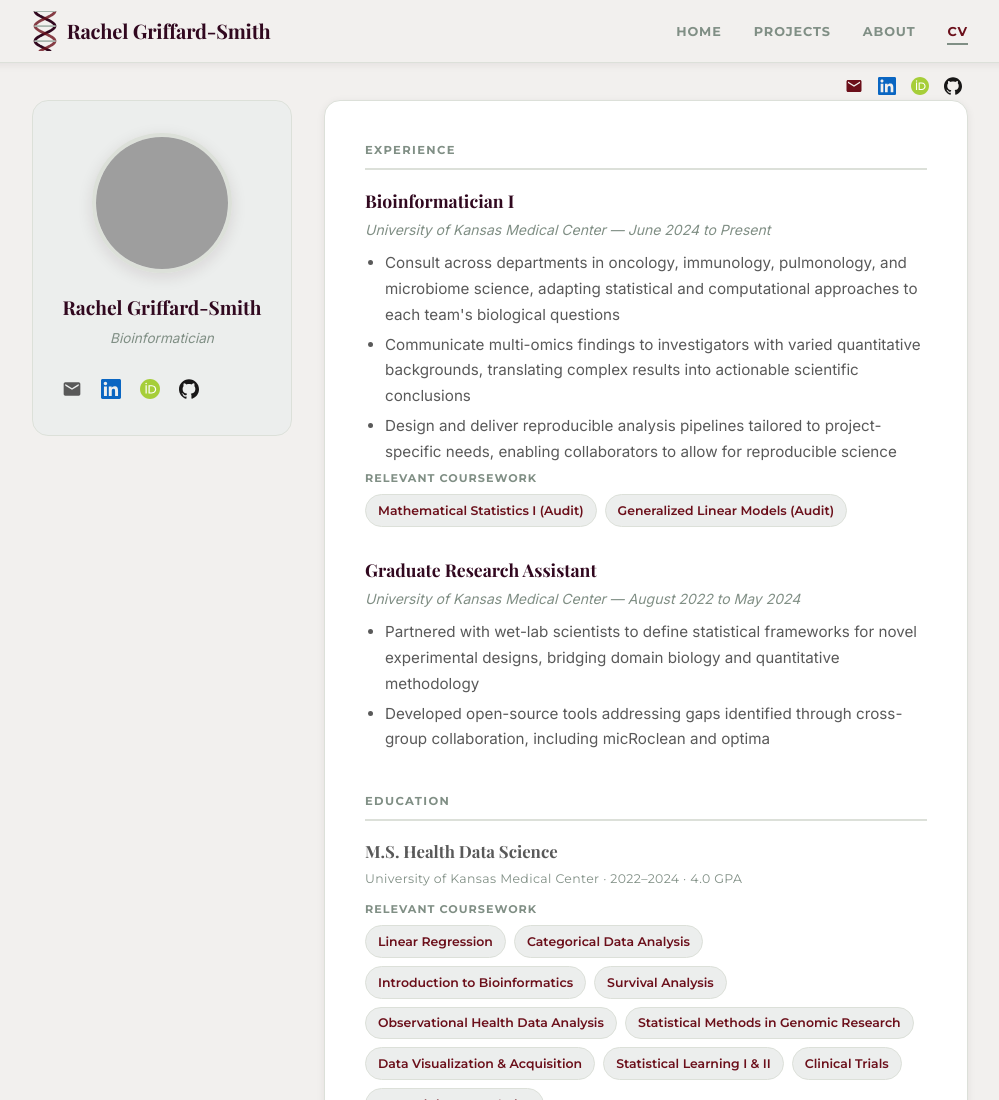
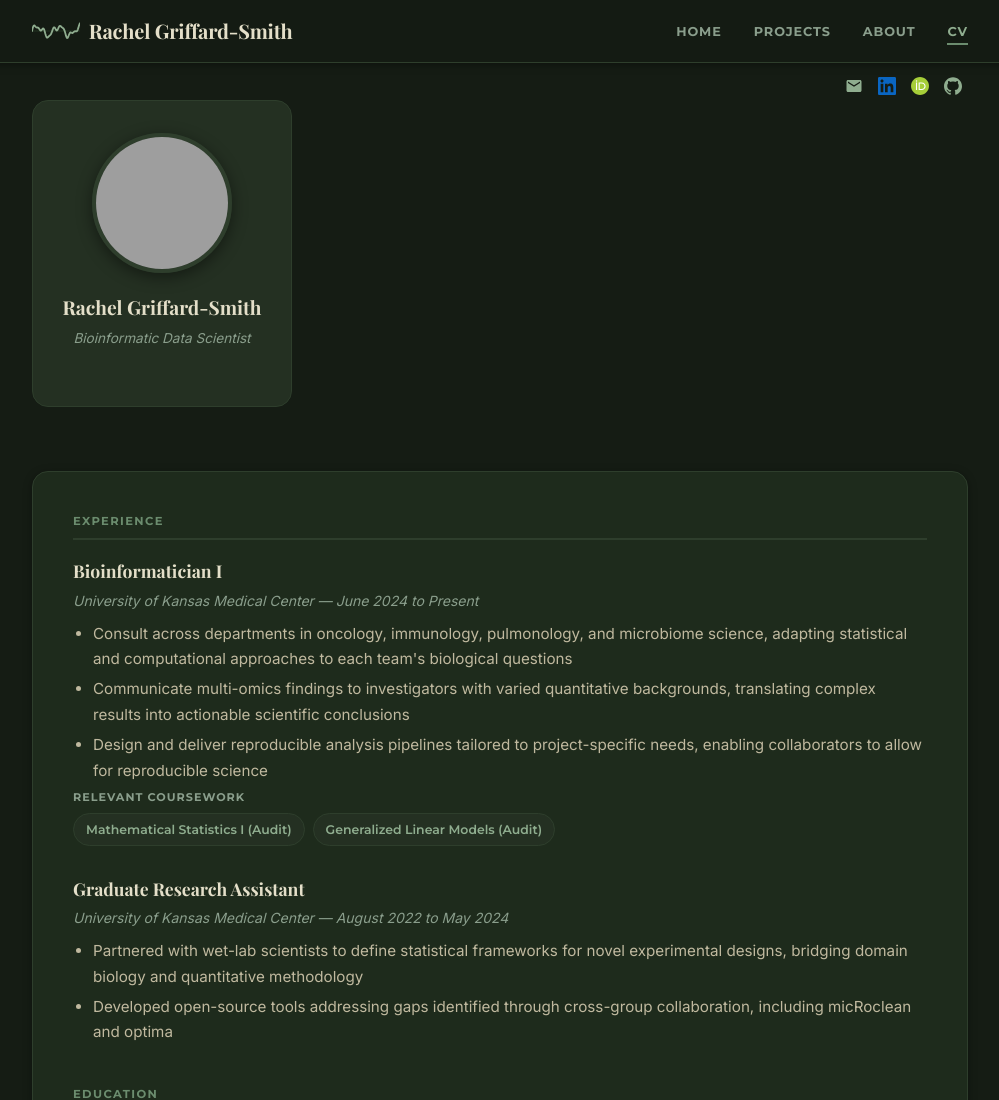
Before and after one commit to rachelgriffard/rachelgriffard.github.io, an Astro site: page /cv in a window 1280 px wide. Shown: the top 1100 px of the page, without its empty margins (140-1139 px from the left). Built offline with nearby package versions, Linux system fonts and the light colour scheme; Astro itself is replaced by a stand-in of ours; grey boxes are pictures that could not be loaded; a web font is replaced by a local one.

Commit message:
Update color scheme, change logo, update verbiage in certain places

```diff
--- a/public/css/styles.css
+++ b/public/css/styles.css
@@ -13,30 +13,24 @@
 }
 
 :root {
-  /* Palette: Alabaster Grey / Midnight Violet / Black Cherry / Charcoal / Grey Olive */
-  --alabaster-grey:    #dce0d9;
-  --midnight-violet:   #31081f;
-  --black-cherry:      #6b0f1a;
-  --charcoal:          #595959;
-  --grey-olive:        #808f85;
-
-  --bg:          #f2f0ee;
-  --bg-card:     #ffffff;
-  --bg-mist:     #dce0d9;
-  --green-900:   #31081f;   /* midnight-violet */
-  --green-700:   #6b0f1a;   /* black-cherry */
-  --green-500:   #808f85;   /* grey-olive */
-  --green-300:   #a8b5ad;   /* light grey-olive */
-  --green-100:   #dce0d9;   /* alabaster-grey */
-  --green-50:    #eceeed;   /* pale alabaster */
-  --text-dark:   #31081f;   /* midnight-violet */
-  --text-body:   #595959;   /* charcoal */
-  --text-muted:  #808f85;   /* grey-olive */
-  --text-light:  #a8b5ad;   /* light grey-olive */
-  --border:      #dce0d9;   /* alabaster-grey */
-  --shadow-sm:   0 2px 8px rgba(49,8,31,0.07);
-  --shadow-md:   0 4px 16px rgba(49,8,31,0.11);
-  --shadow-lg:   0 8px 32px rgba(49,8,31,0.15);
+  /* Palette: Forest Moss Dark */
+  --bg:          #151c14;
+  --bg-card:     #1e2b1c;
+  --bg-mist:     #243022;
+  --green-900:   #e4dfc9;   /* warm linen — headings */
+  --green-700:   #8fad8f;   /* moss green — links / primary accent */
+  --green-500:   #6b8c6e;   /* sage — secondary accent */
+  --green-300:   #4a6b4e;   /* dark sage — subtle accents */
+  --green-100:   #2e3e2c;   /* near-black green — borders / table rows */
+  --green-50:    #243022;   /* deepest tint — table headers / skill tag bg */
+  --text-dark:   #e4dfc9;   /* warm linen */
+  --text-body:   #c0b99f;   /* warm cream — body text */
+  --text-muted:  #8a9e8c;   /* sage grey */
+  --text-light:  #6b7d6c;   /* dim sage */
+  --border:      #2e3e2c;
+  --shadow-sm:   0 2px 8px rgba(0,0,0,0.35);
+  --shadow-md:   0 4px 16px rgba(0,0,0,0.45);
+  --shadow-lg:   0 8px 32px rgba(0,0,0,0.55);
   --radius:      10px;
   --radius-lg:   16px;
   --ease:        0.2s ease;
@@ -90,7 +84,7 @@ ul {
    STICKY NAVIGATION
    =============================== */
 .site-nav {
-  background: rgba(242,240,238,0.95);
+  background: rgba(21,28,20,0.95);
   backdrop-filter: blur(8px);
   border-bottom: 1px solid var(--border);
   position: sticky;
@@ -400,10 +394,10 @@ ul {
   margin-bottom: 0.8rem;
 }
 
-.pub-status.published  { background: #d4edda; color: #155724; }
-.pub-status.submitted  { background: #cce5ff; color: #004085; }
-.pub-status.preprint   { background: #fff3cd; color: #856404; }
-.pub-status.in-prep    { background: #f0e6ff; color: #4b2e83; }
+.pub-status.published  { background: #1a3320; color: #7ec98a; }
+.pub-status.submitted  { background: #162535; color: #6ab4d4; }
+.pub-status.preprint   { background: #302212; color: #c9974a; }
+.pub-status.in-prep    { background: #251635; color: #a87cc4; }
 
 .pub-card h3 {
   font-family: 'Playfair Display', Georgia, serif;
@@ -466,10 +460,10 @@ ul {
   margin-bottom: 0.8rem;
 }
 
-.project-type.workbook   { background: #cce5ff; color: #004085; }
-.project-type.r-package  { background: #d4edda; color: #155724; }
-.project-type.pipeline   { background: #fff3cd; color: #856404; }
-.project-type.analysis   { background: #f0e6ff; color: #4b2e83; }
+.project-type.workbook   { background: #162535; color: #6ab4d4; }
+.project-type.r-package  { background: #1a3320; color: #7ec98a; }
+.project-type.pipeline   { background: #302212; color: #c9974a; }
+.project-type.analysis   { background: #251635; color: #a87cc4; }
 
 /* ===============================
    PROFILE BADGES (publications page)
--- /dev/null
+++ b/src/components/WaveformLogo.astro
@@ -0,0 +1,62 @@
+---
+// WaveformLogo.astro — mouse-driven data signal nav brand
+---
+
+<a href="/" class="nav-brand wave-logo-link">
+  <svg
+    class="wave-icon"
+    viewBox="0 0 48 22"
+    width="48"
+    height="22"
+    fill="none"
+    xmlns="http://www.w3.org/2000/svg"
+    aria-hidden="true"
+  >
+    <defs>
+      <clipPath id="wave-clip">
+        <rect x="0" y="0" width="48" height="22" />
+      </clipPath>
+    </defs>
+    <g clip-path="url(#wave-clip)">
+      <line x1="0" y1="11" x2="48" y2="11" stroke="#4a6b4e" stroke-width="0.6" opacity="0.5"/>
+      <path class="wave-path" stroke="#8fad8f" stroke-width="1.8" stroke-linecap="round" stroke-linejoin="round" fill="none"/>
+    </g>
+  </svg>
+  <span>Rachel Griffard-Smith</span>
+</a>
+
+<style>
+  .wave-logo-link {
+    display: flex;
+    align-items: center;
+    gap: 0.55rem;
+  }
+</style>
+
+<script>
+  const W   = 48;
+  const CY  = 11;
+  const AMP =  8;
+  const N   = 90;
+
+  const svg  = document.querySelector('.wave-icon')!;
+  const path = svg.querySelector('.wave-path') as SVGPathElement;
+
+  function draw(phase: number) {
+    let d = '';
+    for (let i = 0; i <= N; i++) {
+      const x = (i / N) * W;
+      const t = (i / N) * 4.5 * Math.PI + phase;
+      // three frequencies for a realistic data-signal look
+      const y = CY - AMP * (0.55 * Math.sin(t) + 0.3 * Math.sin(2.3 * t) + 0.15 * Math.sin(4.1 * t));
+      d += `${i === 0 ? 'M' : 'L'}${x.toFixed(2)},${y.toFixed(2)} `;
+    }
+    path.setAttribute('d', d.trim());
+  }
+
+  draw(0);
+
+  document.addEventListener('mousemove', (e) => {
+    draw((e.clientX / window.innerWidth) * 2 * Math.PI);
+  });
+</script>
--- a/src/layouts/BaseLayout.astro
+++ b/src/layouts/BaseLayout.astro
@@ -1,5 +1,5 @@
 ---
-import DNALogo from '../components/DNALogo.astro';
+import WaveformLogo from '../components/WaveformLogo.astro';
 
 interface Props {
   title: string;
@@ -28,7 +28,7 @@ const pathname = Astro.url.pathname;
   <body>
     <nav class="site-nav">
       <div class="nav-inner">
-        <DNALogo />
+        <WaveformLogo />
         <ul class="nav-links">
           <li>
             <a href="/" class:list={[{ active: pathname === "/" }]}>Home</a>
@@ -65,7 +65,7 @@ const pathname = Astro.url.pathname;
             <svg viewBox="0 0 256 256" xmlns="http://www.w3.org/2000/svg"><path d="M256 128c0 70.7-57.3 128-128 128C57.3 256 0 198.7 0 128 0 57.3 57.3 0 128 0c70.7 0 128 57.3 128 128z" fill="#A6CE39"/><path d="M86.3 186.2H70.9V79.1h15.4v107.1zM108.9 79.1h41.6c39.6 0 57 28.3 57 53.6 0 27.5-21.5 53.6-56.8 53.6h-41.8V79.1zm15.4 93.3h24.5c34.9 0 42.9-26.5 42.9-39.7C191.7 111.2 178 93 152 93h-27.7v79.4zM88.7 56.8c0 5.5-4.5 10.1-10.1 10.1s-10.1-4.6-10.1-10.1c0-5.6 4.5-10.1 10.1-10.1s10.1 4.5 10.1 10.1z" fill="#fff"/></svg>
           </a>
           <a href="https://github.com/rachelgriffard" target="_blank" rel="noopener noreferrer" aria-label="GitHub">
-            <svg viewBox="0 0 24 24" xmlns="http://www.w3.org/2000/svg"><path d="M12 .297c-6.63 0-12 5.373-12 12 0 5.303 3.438 9.8 8.205 11.385.6.113.82-.258.82-.577 0-.285-.01-1.04-.015-2.04-3.338.724-4.042-1.61-4.042-1.61C4.422 18.07 3.633 17.7 3.633 17.7c-1.087-.744.084-.729.084-.729 1.205.084 1.838 1.236 1.838 1.236 1.07 1.835 2.809 1.305 3.495.998.108-.776.417-1.305.76-1.605-2.665-.3-5.466-1.332-5.466-5.93 0-1.31.465-2.38 1.235-3.22-.135-.303-.54-1.523.105-3.176 0 0 1.005-.322 3.3 1.23.96-.267 1.98-.399 3-.405 1.02.006 2.04.138 3 .405 2.28-1.552 3.285-1.23 3.285-1.23.645 1.653.24 2.873.12 3.176.765.84 1.23 1.91 1.23 3.22 0 4.61-2.805 5.625-5.475 5.92.42.36.81 1.096.81 2.22 0 1.606-.015 2.896-.015 3.286 0 .315.21.69.825.57C20.565 22.092 24 17.592 24 12.297c0-6.627-5.373-12-12-12" fill="#181717"/></svg>
+            <svg viewBox="0 0 24 24" xmlns="http://www.w3.org/2000/svg"><path d="M12 .297c-6.63 0-12 5.373-12 12 0 5.303 3.438 9.8 8.205 11.385.6.113.82-.258.82-.577 0-.285-.01-1.04-.015-2.04-3.338.724-4.042-1.61-4.042-1.61C4.422 18.07 3.633 17.7 3.633 17.7c-1.087-.744.084-.729.084-.729 1.205.084 1.838 1.236 1.838 1.236 1.07 1.835 2.809 1.305 3.495.998.108-.776.417-1.305.76-1.605-2.665-.3-5.466-1.332-5.466-5.93 0-1.31.465-2.38 1.235-3.22-.135-.303-.54-1.523.105-3.176 0 0 1.005-.322 3.3 1.23.96-.267 1.98-.399 3-.405 1.02.006 2.04.138 3 .405 2.28-1.552 3.285-1.23 3.285-1.23.645 1.653.24 2.873.12 3.176.765.84 1.23 1.91 1.23 3.22 0 4.61-2.805 5.625-5.475 5.92.42.36.81 1.096.81 2.22 0 1.606-.015 2.896-.015 3.286 0 .315.21.69.825.57C20.565 22.092 24 17.592 24 12.297c0-6.627-5.373-12-12-12" fill="currentColor"/></svg>
           </a>
         </div>
       </div>
--- a/src/pages/cv.astro
+++ b/src/pages/cv.astro
@@ -5,7 +5,7 @@ import BaseLayout from '../layouts/BaseLayout.astro';
 
 <BaseLayout
   title="CV | Rachel Griffard-Smith"
-  description="Curriculum vitae for Rachel Griffard-Smith, Bioinformatician at the University of Kansas Medical Center."
+  description="Curriculum vitae for Rachel Griffard-Smith, Bioinformatic Data Scientist at the University of Kansas Medical Center."
 >
   <div class="container">
     <div class="cv-layout">
@@ -19,32 +19,8 @@ import BaseLayout from '../layouts/BaseLayout.astro';
           width=300
         />
         <h2>Rachel Griffard-Smith</h2>
-        <p class="cv-role">Bioinformatician</p>
+        <p class="cv-role">Bioinformatic Data Scientist</p>
 
-        <div class="cv-sidebar-section">
-          <div class="contact-icons">
-            <a href="mailto:rachelgriffard@gmail.com" aria-label="Email">
-              <svg viewBox="0 0 24 24" xmlns="http://www.w3.org/2000/svg" class="contact-icon">
-                <path d="M20 4H4c-1.1 0-2 .9-2 2v12c0 1.1.9 2 2 2h16c1.1 0 2-.9 2-2V6c0-1.1-.9-2-2-2zm0 4l-8 5-8-5V6l8 5 8-5v2z"/>
-              </svg>
-            </a>
-            <a href="https://www.linkedin.com/in/rachelgriffard" target="_blank" rel="noopener noreferrer" aria-label="LinkedIn">
-              <svg viewBox="0 0 24 24" xmlns="http://www.w3.org/2000/svg" class="contact-icon">
-                <path d="M20.447 20.452h-3.554v-5.569c0-1.328-.027-3.037-1.852-3.037-1.853 0-2.136 1.445-2.136 2.939v5.667H9.351V9h3.414v1.561h.046c.477-.9 1.637-1.85 3.37-1.85 3.601 0 4.267 2.37 4.267 5.455v6.286zM5.337 7.433c-1.144 0-2.063-.926-2.063-2.065 0-1.138.92-2.063 2.063-2.063 1.14 0 2.064.925 2.064 2.063 0 1.139-.925 2.065-2.064 2.065zm1.782 13.019H3.555V9h3.564v11.452zM22.225 0H1.771C.792 0 0 .774 0 1.729v20.542C0 23.227.792 24 1.771 24h20.451C23.2 24 24 23.227 24 22.271V1.729C24 .774 23.2 0 22.222 0h.003z" fill="#0A66C2"/>
-              </svg>
-            </a>
-            <a href="https://orcid.org/0000-0002-3330-695X" target="_blank" rel="noopener noreferrer" aria-label="ORCID">
-              <svg viewBox="0 0 256 256" xmlns="http://www.w3.org/2000/svg" class="contact-icon">
-                <path d="M256 128c0 70.7-57.3 128-128 128C57.3 256 0 198.7 0 128 0 57.3 57.3 0 128 0c70.7 0 128 57.3 128 128z" fill="#A6CE39"/>
-                <path d="M86.3 186.2H70.9V79.1h15.4v107.1zM108.9 79.1h41.6c39.6 0 57 28.3 57 53.6 0 27.5-21.5 53.6-56.8 53.6h-41.8V79.1zm15.4 93.3h24.5c34.9 0 42.9-26.5 42.9-39.7C191.7 111.2 178 93 152 93h-27.7v79.4zM88.7 56.8c0 5.5-4.5 10.1-10.1 10.1s-10.1-4.6-10.1-10.1c0-5.6 4.5-10.1 10.1-10.1s10.1 4.5 10.1 10.1z" fill="#fff"/>
-              </svg>
-            </a>
-            <a href="https://github.com/rachelgriffard" target="_blank" rel="noopener noreferrer" aria-label="GitHub">
-              <svg viewBox="0 0 24 24" xmlns="http://www.w3.org/2000/svg" class="contact-icon">
-                <path d="M12 .297c-6.63 0-12 5.373-12 12 0 5.303 3.438 9.8 8.205 11.385.6.113.82-.258.82-.577 0-.285-.01-1.04-.015-2.04-3.338.724-4.042-1.61-4.042-1.61C4.422 18.07 3.633 17.7 3.633 17.7c-1.087-.744.084-.729.084-.729 1.205.084 1.838 1.236 1.838 1.236 1.07 1.835 2.809 1.305 3.495.998.108-.776.417-1.305.76-1.605-2.665-.3-5.466-1.332-5.466-5.93 0-1.31.465-2.38 1.235-3.22-.135-.303-.54-1.523.105-3.176 0 0 1.005-.322 3.3 1.23.96-.267 1.98-.399 3-.405 1.02.006 2.04.138 3 .405 2.28-1.552 3.285-1.23 3.285-1.23.645 1.653.24 2.873.12 3.176.765.84 1.23 1.91 1.23 3.22 0 4.61-2.805 5.625-5.475 5.92.42.36.81 1.096.81 2.22 0 1.606-.015 2.896-.015 3.286 0 .315.21.69.825.57C20.565 22.092 24 17.592 24 12.297c0-6.627-5.373-12-12-12" fill="#181717"/>
-              </svg>
-            </a>
-          </div>
         </div>
 
       </aside>
--- a/src/pages/index.astro
+++ b/src/pages/index.astro
@@ -8,8 +8,8 @@ import BaseLayout from '../layouts/BaseLayout.astro';
       <h1>Rachel Griffard-Smith</h1>
       <p class="tagline">Framed in code and color</p>
       <p class="bio-short">
-        Bioinformatician at the University of Kansas Medical Center. Lover of
-        collage, photography, and climbing big rocks.
+        Bioinformatic Data Scientist at the University of Kansas Medical Center. Lover of
+        collage, photography, and climbing big (usually plastic) rocks.
       </p>
       <div class="hero-links">
         <a href="/cv" class="btn btn-primary">View CV</a>
```
Also changed, not shown: src/pages/about.astro (+1 -16 lines).
